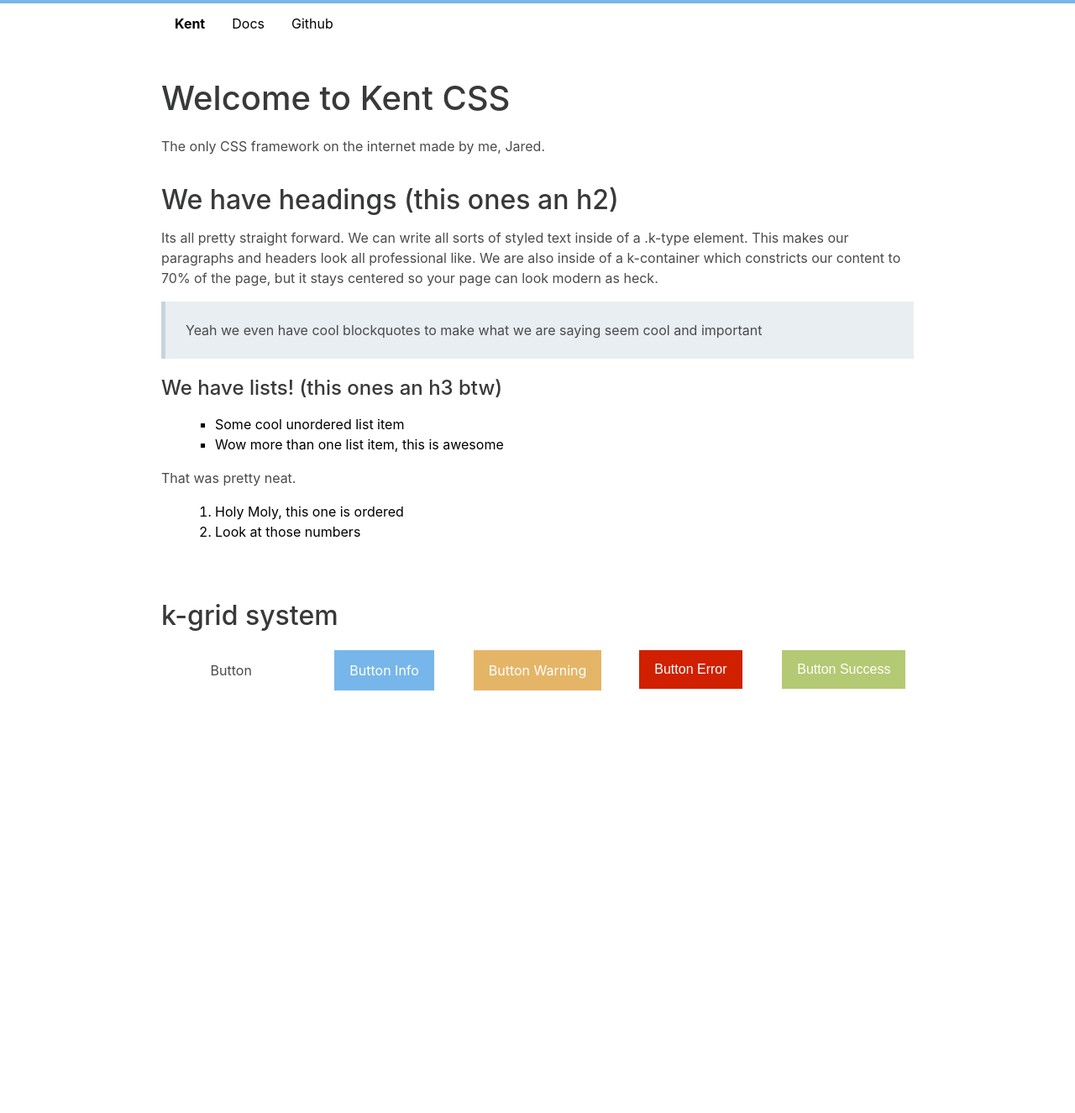
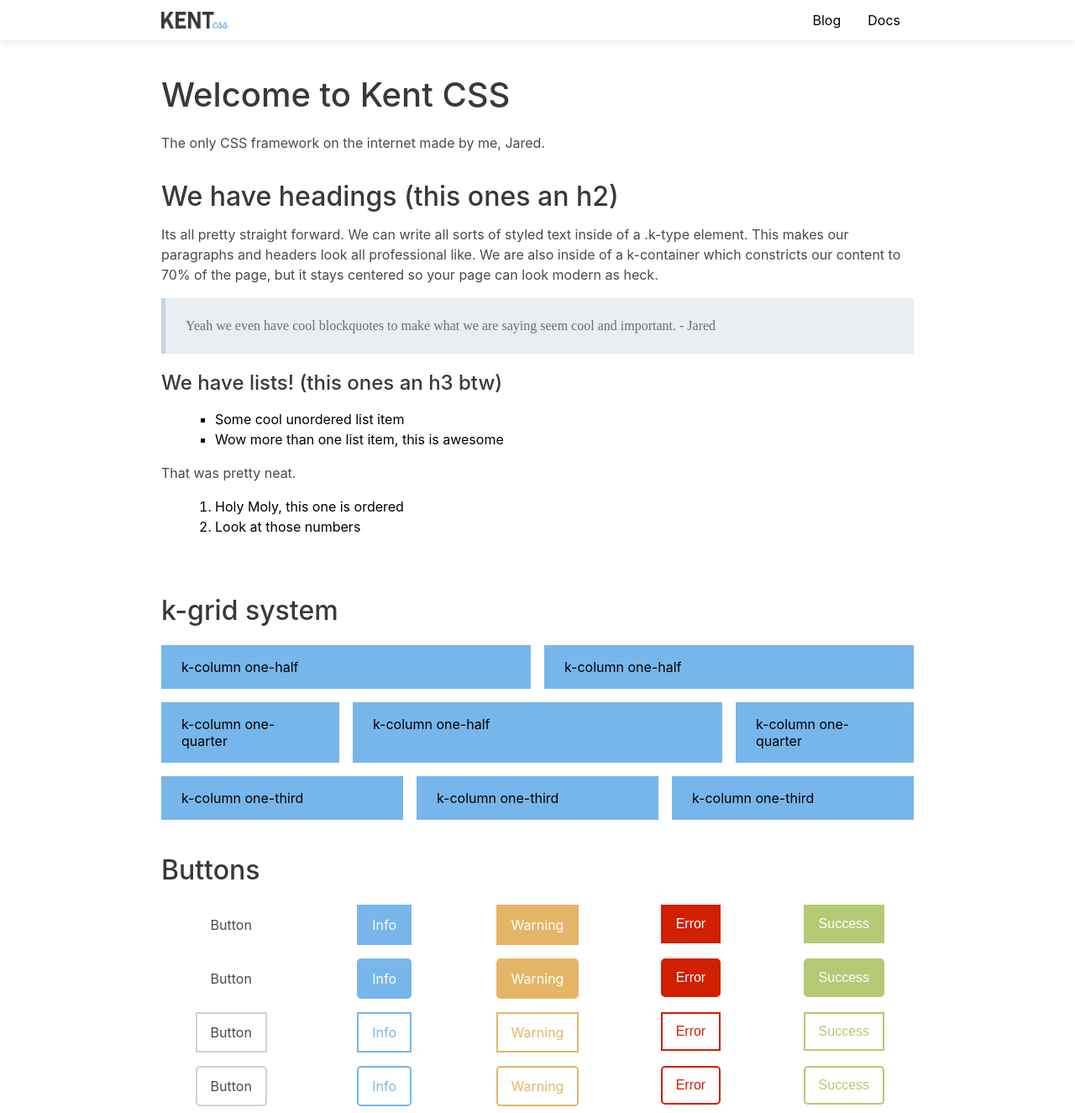
Before and after one commit to Jaredk3nt/Kent, a plain HTML site: page index.html in a window 1280 px wide. Shown: the whole page at 84% size. Before the commit the page ends 830 px from the top, so only its background shows below. Drawn offline with Linux system fonts and the light colour scheme.

Commit message:
closes #2. Additional grid fixes

```diff
--- a/index.html
+++ b/index.html
@@ -6,17 +6,39 @@
     <meta name="viewport" content="width=device-width, initial-scale=1">
     <title>Kent Tester</title>
     <link rel="stylesheet" href="css/kent.css">
+    <style media="screen">
+        .test-grid-item {
+            width: 100%;
+            height: 100%;
+            background-color: #77B6EA;
+            padding: 1em 1.5em;
+            box-sizing: border-box;
+        }
+    </style>
 </head>
 
 <body>
-    <div class="k-nav accented">
+    <div class="k-nav shadow">
         <div class="k-container">
 
             <div class="k-logo">
-                Kent
+                <img src="media/kent-logo.png" alt="KENT" style="height: 1.2em">
             </div>
-            <div class="k-nav-list">
-                <div class="k-nav-item k-is-dropdown">
+            <div class="k-nav-list nav-end">
+                <div class="k-nav-item is-dropdown">
+                    <div class="k-dropdown-title">
+                        Blog
+                    </div>
+                    <div class="k-dropdown accented">
+                        <a class="k-dropdown-item">
+                            Dang k-nav can even have dropdowns!
+                        </a>
+                        <a class="k-dropdown-item">
+                            How cool is that?
+                        </a>
+                    </div>
+                </div>
+                <div class="k-nav-item is-dropdown">
                     <div class="k-dropdown-title">
                         Docs
                     </div>
@@ -29,9 +51,6 @@
                         </a>
                     </div>
                 </div>
-                <div class="k-nav-item">
-                    Github
-                </div>
             </div>
 
         </div>
@@ -43,7 +62,7 @@
             <h2>We have headings (this ones an h2)</h2>
             <p>Its all pretty straight forward. We can write all sorts of styled text inside of a .k-type element. This makes our paragraphs and headers look all professional like. We are also inside of a k-container which constricts our content to 70% of the page, but it stays centered so your page can look modern as heck.</p>
             <blockquote>
-                Yeah we even have cool blockquotes to make what we are saying seem cool and important
+                Yeah we even have cool blockquotes to make what we are saying seem cool and important. - Jared
             </blockquote>
             <h3>We have lists! (this ones an h3 btw)</h3>
             <ul>
@@ -62,20 +81,120 @@
             <h2>k-grid system</h2>
         </div>
         <div class="k-grid">
+            <div class="k-column one-half">
+                <div class="test-grid-item ">
+                    k-column one-half
+                </div>
+            </div>
+            <div class="k-column one-half">
+                <div class="test-grid-item ">
+                    k-column one-half
+                </div>
+            </div>
+        </div>
+        <div class="k-grid">
+            <div class="k-column one-quarter">
+                <div class="test-grid-item ">
+                    k-column one-quarter
+                </div>
+            </div>
+            <div class="k-column one-half">
+                <div class="test-grid-item ">
+                    k-column one-half
+                </div>
+            </div>
+            <div class="k-column one-quarter">
+                <div class="test-grid-item ">
+                    k-column one-quarter
+                </div>
+            </div>
+        </div>
+        <div class="k-grid">
+            <div class="k-column one-third">
+                <div class="test-grid-item ">
+                    k-column one-third
+                </div>
+            </div>
+            <div class="k-column one-third">
+                <div class="test-grid-item ">
+                    k-column one-third
+                </div>
+            </div>
+            <div class="k-column one-third">
+                <div class="test-grid-item ">
+                    k-column one-third
+                </div>
+            </div>
+        </div>
+        <div class="k-type">
+            <h2>Buttons</h2>
+        </div>
+        <div class="k-grid">
             <div class="k-column center-content">
                 <div class="k-button">Button</div>
             </div>
             <div class="k-column center-content">
-                <div class="k-button primary">Button Info</div>
+                <div class="k-button primary">Info</div>
             </div>
             <div class="k-column center-content">
-                <a type="button" class="k-button warning">Button Warning</a>
+                <a type="button" class="k-button warning">Warning</a>
             </div>
             <div class="k-column center-content">
-                <button type="button" class="k-button error">Button Error</button>
+                <button type="button" class="k-button error">Error</button>
             </div>
             <div class="k-column center-content">
-                <button type="button" class="k-button success">Button Success</button>
+                <button type="button" class="k-button success">Success</button>
+            </div>
+        </div>
+        <div class="k-grid">
+            <div class="k-column center-content">
+                <div class="k-button rounded">Button</div>
+            </div>
+            <div class="k-column center-content">
+                <div class="k-button primary rounded">Info</div>
+            </div>
+            <div class="k-column center-content">
+                <a type="button" class="k-button warning rounded">Warning</a>
+            </div>
+            <div class="k-column center-content">
+                <button type="button" class="k-button error rounded">Error</button>
+            </div>
+            <div class="k-column center-content">
+                <button type="button" class="k-button success rounded">Success</button>
+            </div>
+        </div>
+        <div class="k-grid">
+            <div class="k-column center-content">
+                <div class="k-button bordered">Button</div>
+            </div>
+            <div class="k-column center-content">
+                <div class="k-button primary bordered">Info</div>
+            </div>
+            <div class="k-column center-content">
+                <a type="button" class="k-button warning bordered">Warning</a>
+            </div>
+            <div class="k-column center-content">
+                <button type="button" class="k-button error bordered">Error</button>
+            </div>
+            <div class="k-column center-content">
+                <button type="button" class="k-button success bordered">Success</button>
+            </div>
+        </div>
+        <div class="k-grid">
+            <div class="k-column center-content">
+                <div class="k-button bordered rounded">Button</div>
+            </div>
+            <div class="k-column center-content">
+                <div class="k-button primary bordered rounded">Info</div>
+            </div>
+            <div class="k-column center-content">
+                <a type="button" class="k-button warning bordered rounded">Warning</a>
+            </div>
+            <div class="k-column center-content">
+                <button type="button" class="k-button error bordered rounded">Error</button>
+            </div>
+            <div class="k-column center-content">
+                <button type="button" class="k-button success bordered rounded">Success</button>
             </div>
         </div>
     </div>
--- a/src/base/type.scss
+++ b/src/base/type.scss
@@ -1,11 +1,23 @@
+$type-heading-color: $heading-color !default;
+$type-heading-line-height: $heading-line-height !default;
+$type-heading-weight: $weight-semibold !default;
+$type-heading-font-family: $family-sans-serif !default;
+
+$blockquote-background-color: $grey-very-light !default;
+$blockquote-accent-color: $grey-light !default;
+$blockquote-text-color: $grey !default;
+$blockquote-font-family: serif;
+
+$ul-list-style: square outside;
+$ol-list-style: decimal;
+
 .k-type {
 
-
     h1, h2, h3, h4, h5, h6 {
-        color: $heading-color;
-        line-height: $heading-line-height;
-        font-weight: $weight-semibold;
-        font-family: $family-sans-serif;
+        color: $type-heading-color;
+        line-height: $type-heading-line-height;
+        font-weight: $type-heading-weight;
+        font-family: $type-heading-font-family;
     }
     h1 {
         font-size: $text-size-very-large;
@@ -38,14 +50,15 @@
         color: $text-color;
     }
     blockquote {
-        background-color: $grey-very-light;
-        color: $text-color;
+        background-color: $blockquote-background-color;
+        color: $blockquote-text-color;
         padding: 1.5em;
-        border-left: 5px solid $grey-light;
+        border-left: 5px solid $blockquote-accent-color;
         margin: .5em 0em;
+        font-family: $blockquote-font-family;
     }
     ul {
-        list-style: square outside;
+        list-style: $ul-list-style;
         margin: 1em 0em 1em 1.5em;
 
         li {
@@ -53,6 +66,7 @@
         }
     }
     ol {
+        list-style: $ol-list-style;
         margin: 1em 0em 1em 1.5em;
 
         li {
--- a/src/buttons/buttons.scss
+++ b/src/buttons/buttons.scss
@@ -137,6 +137,7 @@ $button-border-radius: 5px !default;
 
             &:hover {
                 background-color: $error;
+                color: $white;
             }
         }
     }
--- a/src/grid/grid.scss
+++ b/src/grid/grid.scss
@@ -18,10 +18,11 @@ $gap: 0.5rem !default;
 
     .k-column {
         display: block;
+        position: relative;
         flex-grow: 1;
         flex-shrink: 1;
         flex-basis: 0;
-        margin: $gap;
+        padding: $gap;
         box-sizing: border-box;
 
         &.full-width {
--- a/src/navbar/navbar.scss
+++ b/src/navbar/navbar.scss
@@ -27,11 +27,14 @@ $nav-min-height: 3em !default;
     &.accented {
         border-top: $nav-accent-color solid $nav-accent-weight;
     }
+    &.shadow {
+        box-shadow: 1px 4px 8px $grey-very-light;
+    }
 
     .k-logo {
         display: flex;
         align-items: center;
-        padding: 0.5em 1em;
+        padding: 0.5em 1em 0.5em 0em;
         cursor: pointer;
         font-weight: $weight-bold;
     }
@@ -41,10 +44,10 @@ $nav-min-height: 3em !default;
         align-items: stretch;
         width: 100%;
 
-        &.k-nav-end {
+        &.nav-end {
             justify-content: flex-end;
         }
-        &.k-nav-center {
+        &.nav-center {
             justify-content: center;
             align-items: center;
         }
@@ -59,7 +62,7 @@ $nav-min-height: 3em !default;
             &:hover {
                 background-color: $nav-hover-color;
             }
-            &.k-is-dropdown {
+            &.is-dropdown {
                 padding: 0em;
 
                 .k-dropdown-title {
```
Also changed, not shown: css/kent.css, media/kent-logo.png (added), 1 other file.
